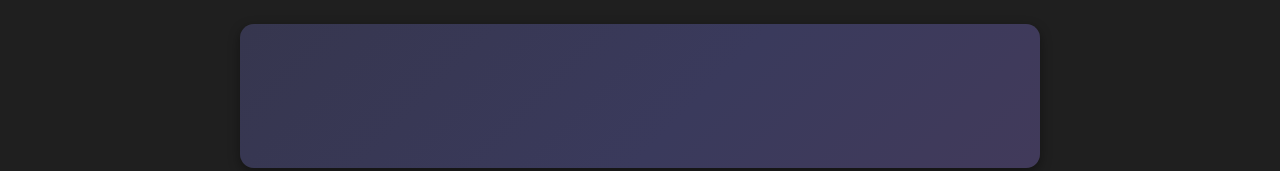
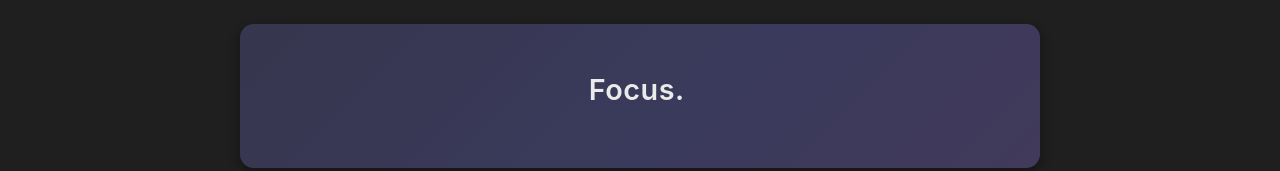
Before and after one commit to r1derPUSH/focus-flow, a React (Vite) app: page / in a window 1280 px wide. Both pictures are taken after a click on the button "Skip". Shown: the part 248-419 px from the top of the page. Built offline with nearby package versions, Linux system fonts and the light colour scheme.

Commit message:
Created typewriter

```diff
--- a/src/ProgressBar.jsx
+++ b/src/ProgressBar.jsx
@@ -19,6 +19,15 @@ function ProgressBar({
       }
     >
       <div
+        className={
+          !isFocusMode
+            ? "focusMode-center-quote"
+            : "focusMode-center-quote-activated"
+        }
+      >
+        <span className="typewriter">Focus. Flow. Grow.</span>
+      </div>
+      <div
         className={!isFocusMode ? "focusMode-box-disabled" : "focusMode-box"}
       >
         <FocusMode
--- a/src/index.css
+++ b/src/index.css
@@ -489,6 +489,52 @@ body {
   height: 10vh;
   margin: 2rem auto;
 }
+
+/* Typewriter */
+
+.focusMode-center-quote {
+  position: absolute;
+  /* top: 50%;
+  left: 50%; */
+  /* transform: translate(-50%, -50%); */
+  font-size: 1.8rem;
+  font-weight: 600;
+  color: #eaeaea;
+  text-align: center;
+  width: 80%;
+  line-height: 1.4;
+  letter-spacing: 0.5px;
+}
+
+.typewriter {
+  display: inline-block;
+  overflow: hidden;
+  white-space: nowrap;
+  /* border-right: 2px solid #58c4dc; */
+  animation: typing 4s steps(30, end), blink 0.75s step-end infinite;
+}
+
+@keyframes typing {
+  from {
+    width: 0;
+  }
+  to {
+    width: 30%;
+  }
+}
+
+/* @keyframes blink {
+  50% {
+    border-color: transparent;
+  }
+} */
+
+/* in case if unactivated -> */
+.focusMode-center-quote-activated {
+  display: none;
+}
+
+/* Endpoint of typewriter */
 
 @keyframes gradientFlow {
   0% {
```
